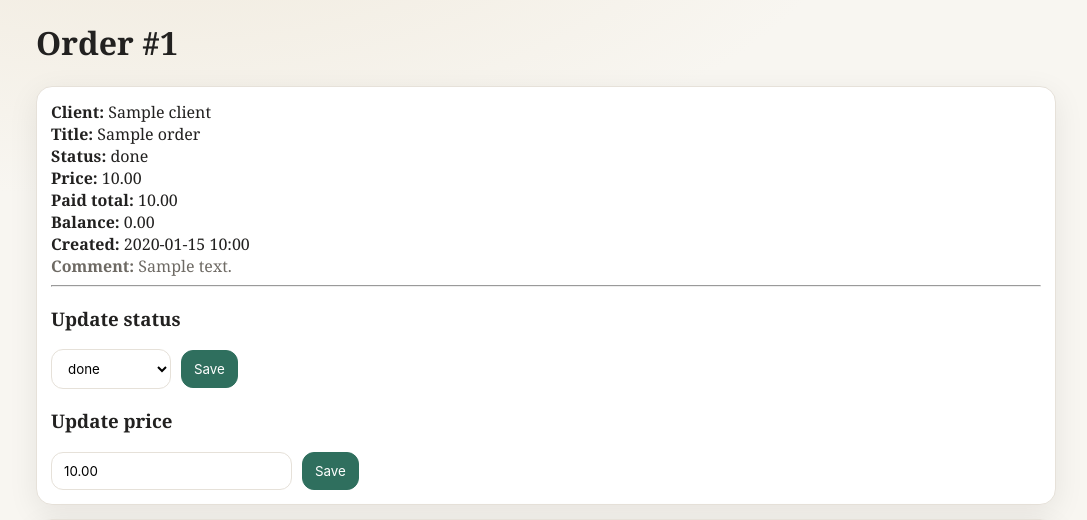
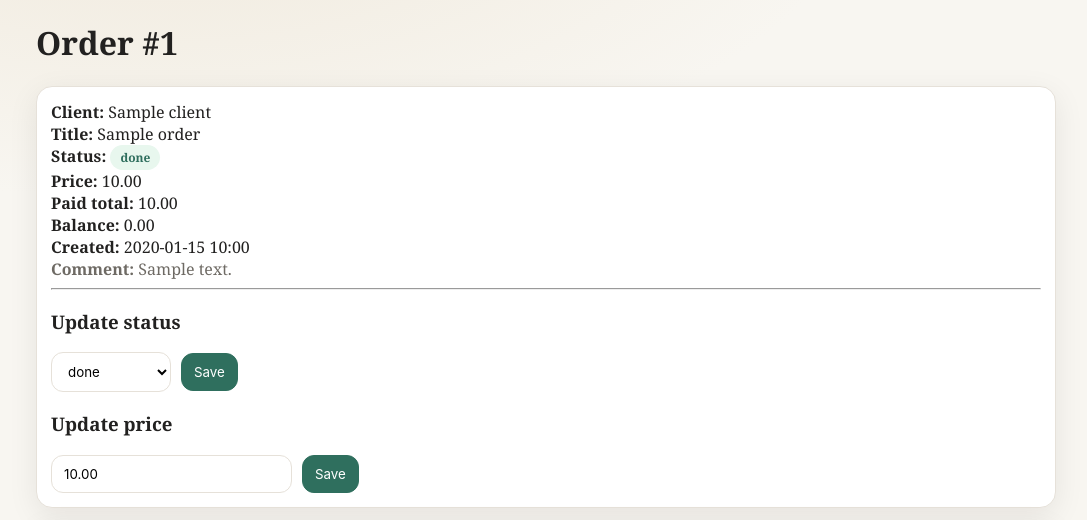
Before and after one commit to RezPoint/deskly-crm, a FastAPI app: page /ui/orders/1 in a window 1280 px wide. Shown: the part 58-578 px from the top of the page, without its empty margins (94-1181 px from the left). Run offline with FastAPI, Linux system fonts and the light colour scheme; tables that the repository leaves empty hold one stand-in row (values such as "Sample post").

Commit message:
Add status pill and table hover

```diff
--- a/app/templates/layout.html
+++ b/app/templates/layout.html
@@ -51,6 +51,8 @@
     .err { color: var(--danger); margin: 10px 0; }
     table { width: 100%; border-collapse: collapse; }
     th, td { text-align: left; padding: 10px; border-bottom: 1px solid var(--line); }
+    tbody tr:nth-child(even) { background: #fbfaf7; }
+    tbody tr:hover { background: #f4f1ea; }
     .muted { color: var(--muted); }
     .pill {
       display: inline-block;
--- a/app/templates/order_detail.html
+++ b/app/templates/order_detail.html
@@ -7,7 +7,7 @@
 <div class="card">
   <div><b>Client:</b> {{ client.name if client else order.client_id }}</div>
   <div><b>Title:</b> {{ order.title }}</div>
-  <div><b>Status:</b> {{ order.status }}</div>
+  <div><b>Status:</b> <span class="pill {{ order.status }}">{{ order.status }}</span></div>
   <div><b>Price:</b> {{ order.price|money }}</div>
   <div><b>Paid total:</b> {{ paid_total|money }}</div>
   <div><b>Balance:</b> {{ balance|money }}</div>
```
